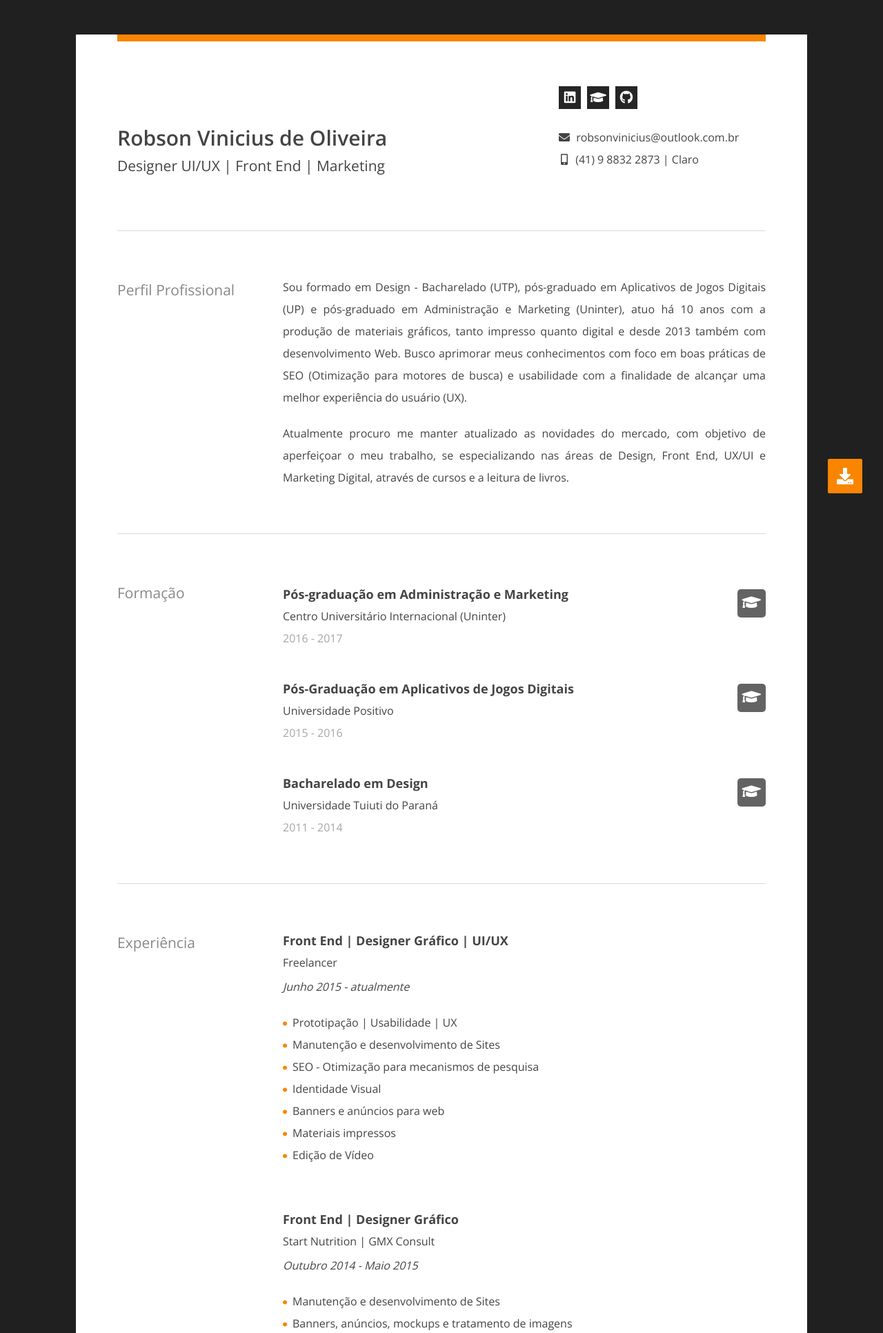
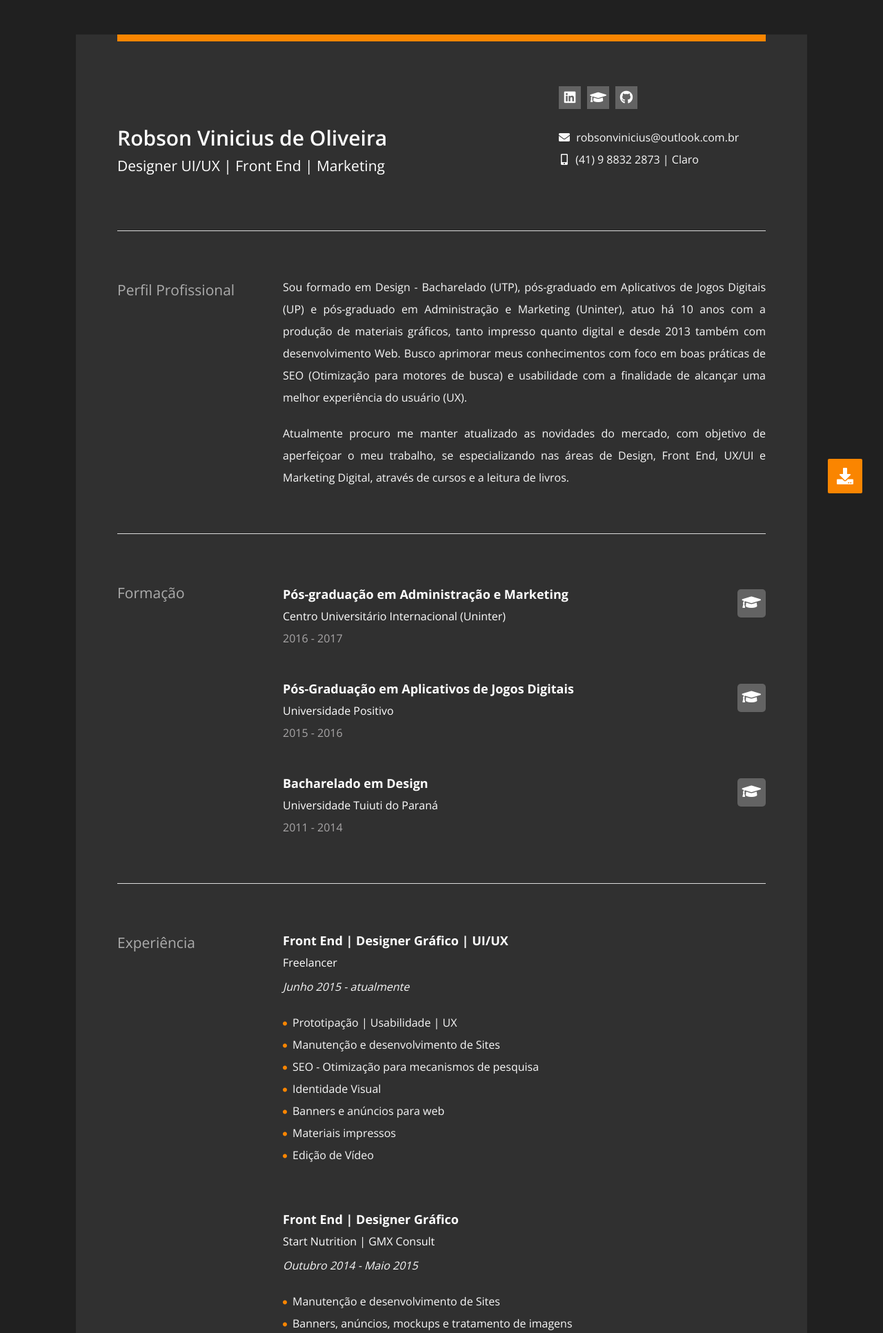
Before and after one commit to RobsonVinicius/robsondesigner, a PHP site: page /cv/index.html in a window 1280 px wide. Shown: the top 1932 px of the page at 69% size. Run offline with PHP 8.4, Linux system fonts and the light colour scheme; some libraries are stand-ins or nearby versions.

Commit message:
Dark Mode Test

```diff
--- a/cv/css/base.css
+++ b/cv/css/base.css
@@ -39,8 +39,6 @@
 		--portfolio-filter-darkmode: #c3c3c3;
 		--bg-portfolio-filter-lightmode: #787878;
 		--bg-portfolio-filter-darkmode: #5e5e5e;
-
-
 	}
 
 	/* HTML5 display-role reset for older browsers */
--- a/cv/css/red.css
+++ b/cv/css/red.css
@@ -5,10 +5,10 @@
 
 body {
     background: #202020;
-    color: var(--p-lightmode-color);
+    color: var(--p-darkmode-color);
 }
 h1, h2, h3, h4, h5, h6 {
-    color: var(--h-lightmode-color);
+    color: var(--h-darkmode-color);
 }
 abbr[title] {
     border-bottom: 1px dotted #999;
@@ -31,7 +31,7 @@ pre {
 .hr {
     border-top: 1px solid #efefef;
 }
-.text-highlight {
+.text-highdark {
     background-color: #d5edf8;
     color: #111111;
 }
@@ -370,7 +370,7 @@ ul.check li:before, ul.plus li:before, ul.pin li:before, ul.fill-circle li:befor
 ========================================================================== */
 
 a.social-icon {
-    background-color: var(--icon-lightmode-color);
+    background-color: var(--icon-darkmode-color);
     color: #fff;
     transition: ease-in-out 250ms;
 }
@@ -533,7 +533,7 @@ a.xing-icon:hover {
 ========================================================================== */
 
 #wrap {
-    background-color: var(--bg-light);
+    background-color: var(--bg-dark);
 }
 /* ==========================================================================
 #Page Styles
@@ -552,7 +552,7 @@ a.xing-icon:hover {
     border: 1px solid #dadada;
 }
 .cv-section-title h2 {
-    color: var(--section-title-lightmode);
+    color: var(--section-title-darkmode);
     font-weight: 400;
     font-size: 21px;
     opacity: 70%;
@@ -592,10 +592,10 @@ a.xing-icon:hover {
 /* Portfolio filter */
 
 .portfolio-filter ul li a {
-    color: var(--portfolio-filter-lightmode);
+    color: var(--portfolio-filter-darkmode);
 }
 .portfolio-filter ul li a:hover, .portfolio-filter ul li a.active {
-    background-color: var(--bg-portfolio-filter-lightmode);
+    background-color: var(--bg-portfolio-filter-darkmode);
     color: #fff;
 }
 /* CV Contact */
```
